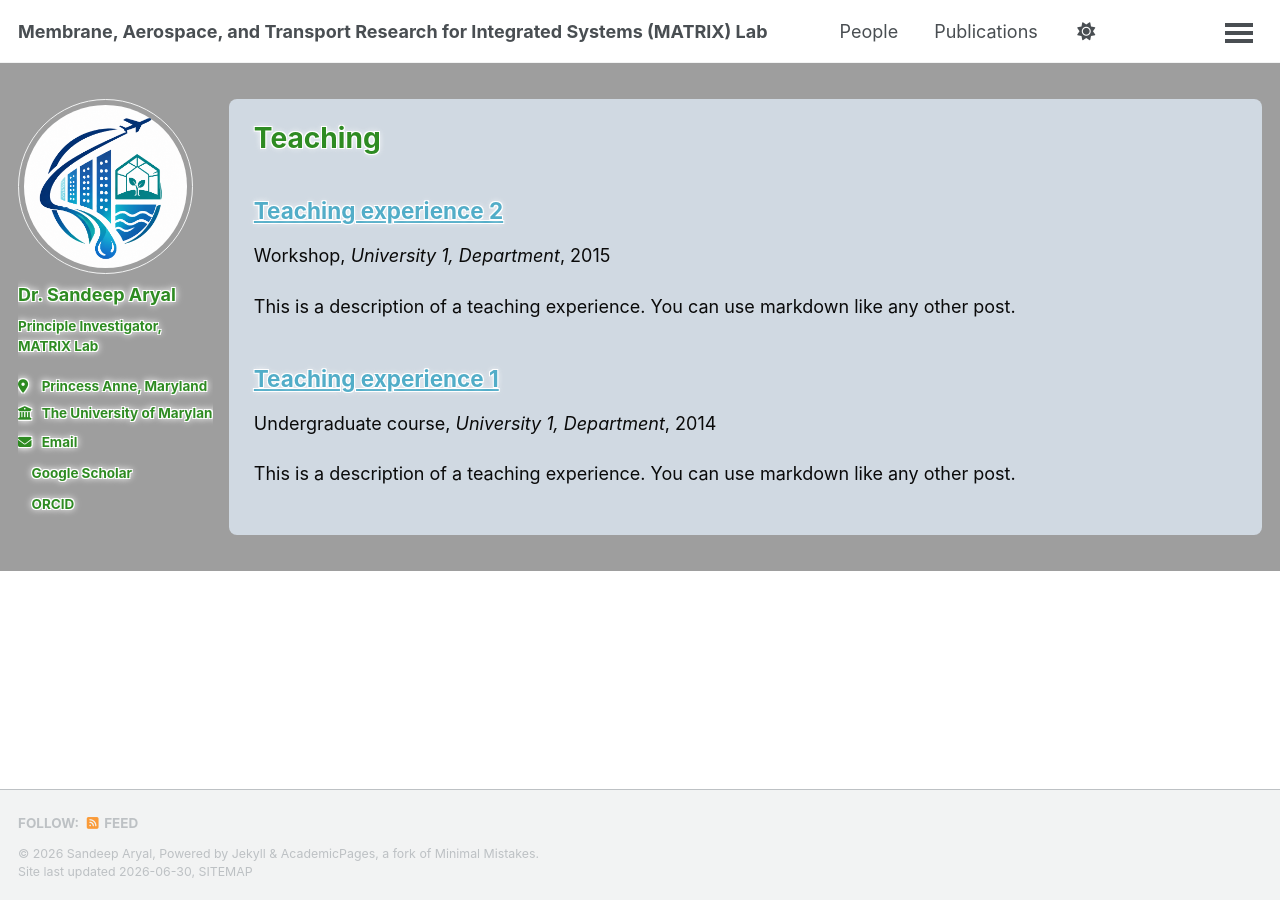
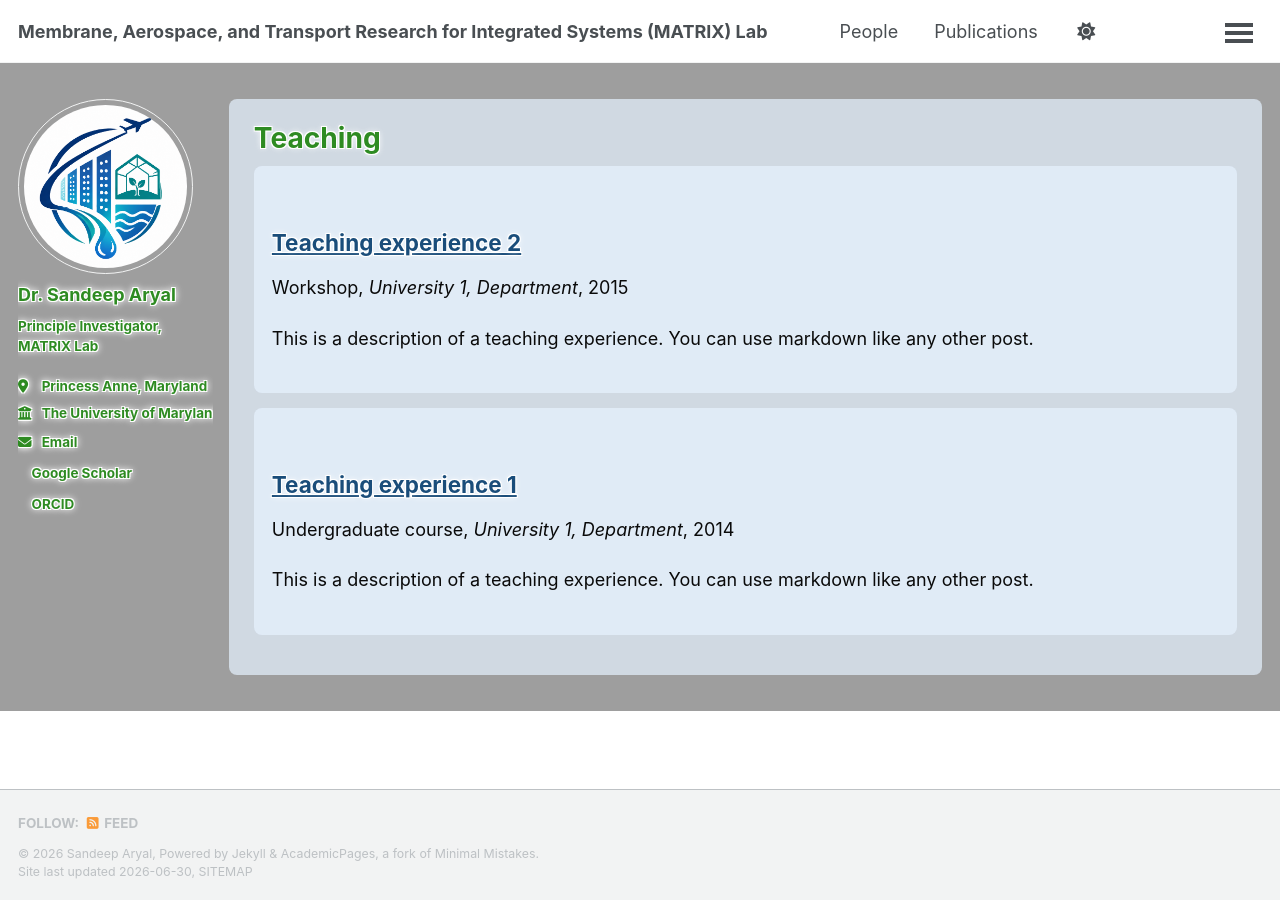
Before and after one commit to saryal111/saryal111.github.io, a Jekyll site: the page built from _pages/teaching.html, in a window 1280 px wide. Built offline with Jekyll 4.4.1, drawn with Linux system fonts in a browser that asks for light colours; a style sheet for code colours, icons or effects is not loaded.

Commit message:
Update main.scss

```diff
--- a/assets/css/main.scss
+++ b/assets/css/main.scss
@@ -135,3 +135,27 @@ a.site-title {
   padding: 25px !important;
   border-radius: 8px !important;
 }
+/* Publications page — solid panel + readable text */
+.archive,
+.list__item,
+.archive__item {
+  position: relative;
+  z-index: 1;
+}
+
+.list__item {
+  background-color: rgba(225, 236, 248, 0.95) !important;
+  padding: 18px !important;
+  border-radius: 8px !important;
+  margin-bottom: 15px !important;
+}
+
+.archive__item-title,
+.archive__item-title a {
+  color: #1a4d7a !important;
+}
+
+.archive__item-excerpt,
+.archive__item p {
+  color: #0a0a0a !important;
+}
```
